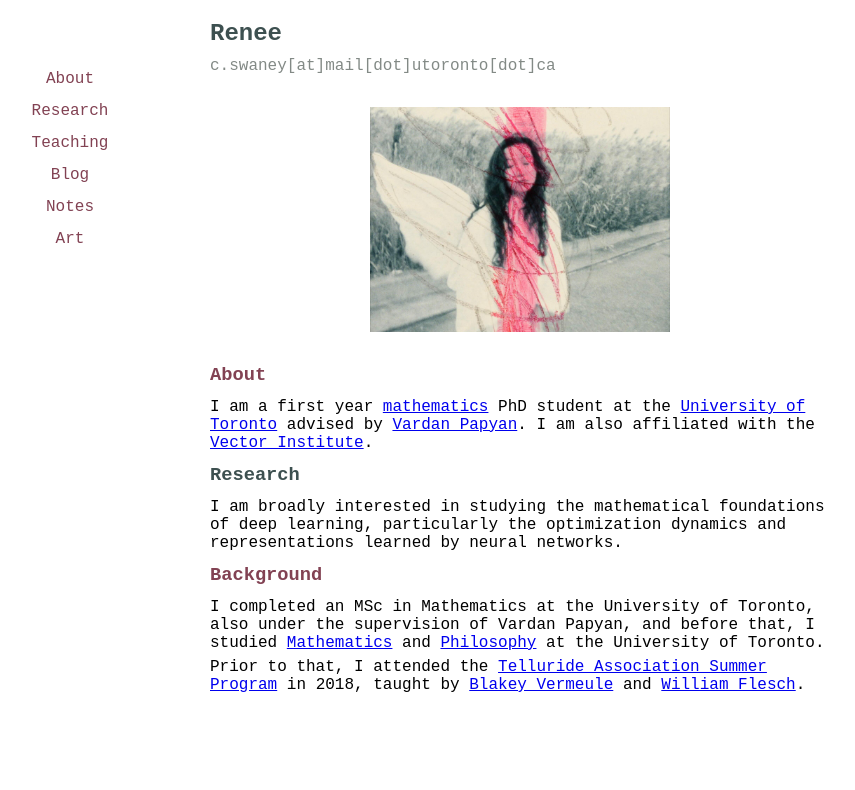
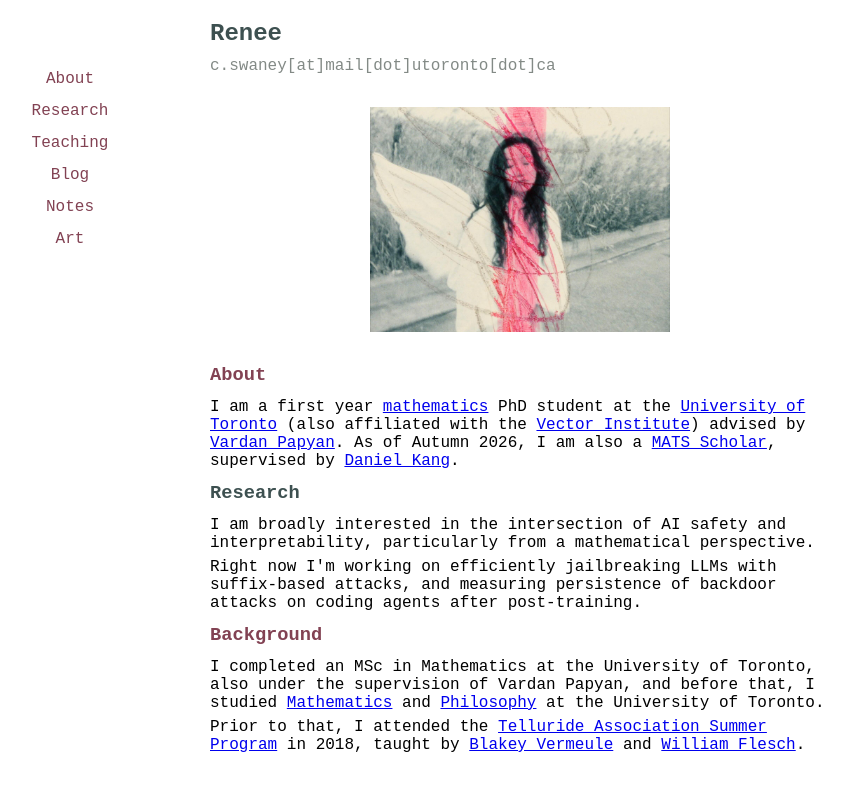
Before and after one commit to renee-ts/renee-ts.github.io, a plain HTML site: page index.html in a window 1280 px wide. Shown: the whole page, without its empty margins (260-1115 px from the left). Drawn offline with Linux system fonts and the light colour scheme.

Commit message:
reword things on main page, add MATS

```diff
--- a/index.html
+++ b/index.html
@@ -8,7 +8,7 @@
         <a href="research.html">Research</a>
         <a href="teaching.html">Teaching</a>
         <a href="blog/index.html">Blog</a>
-        <a href="#">Notes</a></a>
+        <a href="#">Notes</a>
         <a href="#">Art</a>
       </nav>
     </aside>
@@ -26,15 +26,21 @@
 
         <h3 class="about">About</h3>
             <p>I am a first year  <a href="https://www.mathematics.utoronto.ca/">mathematics</a> PhD student at the
-          <a href="https://www.utoronto.ca/"> University of Toronto</a> advised by
-          <a href="https://sites.google.com/view/vardan-papyan/home">Vardan Papyan</a>. I am also affiliated with the
-          <a href="https://vectorinstitute.ai/">Vector Institute</a>.
+          <a href="https://www.utoronto.ca/"> University of Toronto</a> (also affiliated with the
+          <a href="https://vectorinstitute.ai/">Vector Institute</a>) advised by
+          <a href="https://sites.google.com/view/vardan-papyan/home">Vardan Papyan</a>. As of Autumn 2026, I am also a
+          <a href="https://www.matsprogram.org/">MATS Scholar</a>, supervised by
+          <a href="https://ddkang.github.io/">Daniel Kang</a>.
           </p>
         <h3 class="research">
             Research
         </h3>
         <p>
-            I am broadly interested in studying the mathematical foundations of deep learning, particularly the optimization dynamics and representations learned by neural networks.
+            I am broadly interested in the intersection of AI safety and interpretability, particularly from a mathematical perspective.
+        </p>
+        <p>
+          Right now I'm working on efficiently jailbreaking LLMs with suffix-based attacks, and measuring persistence of backdoor attacks on
+          coding agents after post-training.
         </p>
         <h3 class="background">Background</h3>
           <p>
```
